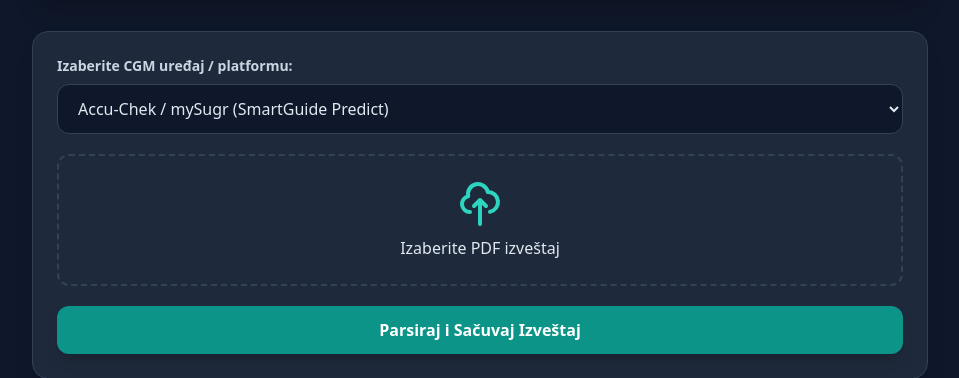
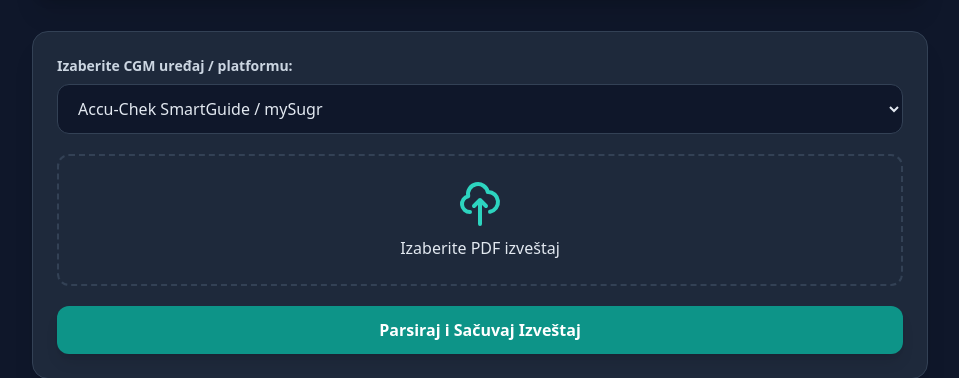
Before and after one commit to stefanjovanovic371sj-coder/auraview, a FastAPI app: page / in a window 1280 px wide. Shown: the part 147-525 px from the top of the page, without its empty margins (160-1119 px from the left). Run offline with FastAPI, Linux system fonts and the light colour scheme; some libraries are stand-ins or nearby versions.

Commit message:
Update index.html

```diff
--- a/templates/index.html
+++ b/templates/index.html
@@ -16,12 +16,11 @@
             <a href="/dashboard" class="bg-teal-600 hover:bg-teal-500 text-white px-4 py-2.5 rounded-xl font-semibold text-sm transition shadow-lg">Lekarski Panel →</a>
         </header>
 
-        <!-- Forma za unos -->
         <div class="bg-slate-800 border border-slate-700 rounded-2xl p-6 shadow-xl mb-8 space-y-5">
             <div>
                 <label class="block text-sm font-semibold text-slate-300 mb-2">Izaberite CGM uređaj / platformu:</label>
                 <select id="deviceSelect" class="w-full bg-slate-900 border border-slate-700 text-slate-200 rounded-xl px-4 py-3 focus:outline-none focus:border-teal-500">
-                    <option value="accu_check">Accu-Chek / mySugr (SmartGuide Predict)</option>
+                    <option value="accu_check_mysugr">Accu-Chek SmartGuide / mySugr</option>
                     <option value="dexcom">Dexcom (G6 / G7 / ONE)</option>
                     <option value="freestyle_libre">Abbott FreeStyle Libre (1 / 2 / 3)</option>
                     <option value="medtronic">Medtronic (Guardian / Simplera)</option>
```
